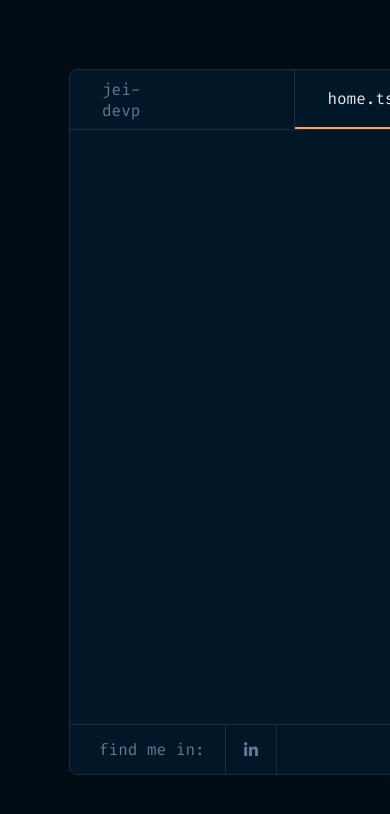
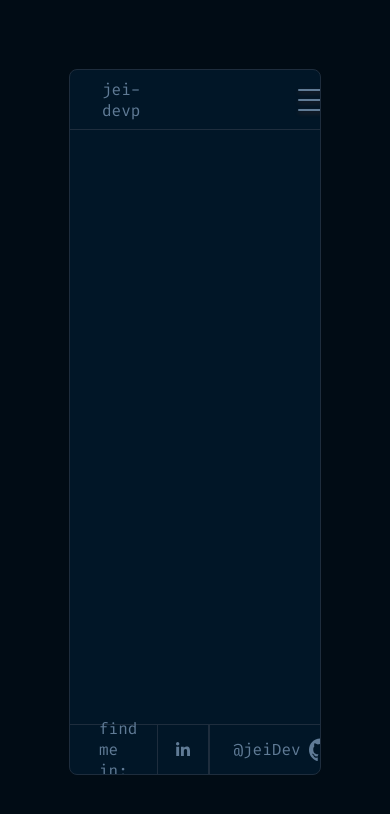
Before and after one commit to jeiDev/portfolio-v2, a Next.js app: page / in a window 390 px wide. Shown: the top 814 px of the page. Built offline with nearby package versions, Linux system fonts and the light colour scheme.

Commit message:
created menu mobile

```diff
--- a/src/components/layout/header.tsx
+++ b/src/components/layout/header.tsx
@@ -1,12 +1,29 @@
+import Head from "next/head"
+import React, { useCallback, useEffect, useState } from "react"
+
 import LinkText from "@components/link/Text"
-import Head from "next/head"
-import React from "react"
 import { settingNavs } from "@settings/nav.setting"
 import { HeaderPropsI } from "./layout.interface"
 
 import style from "./layout.module.css"
 
 const Header = ({ title }: HeaderPropsI) => {
+    const [showMenu, setShowMenu] = useState<boolean>(false)
+    const [width, setWidth] = useState(1025)
+
+    useEffect(() => {
+        updateDimensions()
+        window.addEventListener("resize", updateDimensions);
+        return () => window.removeEventListener("resize", updateDimensions);
+    }, []);
+
+    const changeStatusMenuBurger = useCallback(() => {
+        setShowMenu(!showMenu)
+    }, [showMenu])
+
+    const updateDimensions = useCallback(() => {
+        setWidth(window.innerWidth);
+    }, [])
 
     return (
         <React.Fragment>
@@ -28,11 +45,29 @@ const Header = ({ title }: HeaderPropsI) => {
                         ))}
                     </ul>
                 </div>
-                <div className={style.boxEnd}>
+                <div className={style.contactMeBox}>
                     <div className={style.contactMe}>
                         <span>contact-me</span>
                     </div>
                 </div>
+                {width <= 1024 && (
+                    <React.Fragment>
+                        <div className={style.containerMenuBurger}>
+                            <div className={style.menuBurger} onClick={changeStatusMenuBurger}>
+                                <div className={`${style.btnMenuBurger} ${showMenu ? style.btnMenuBurgerActive : ""}`}></div>
+                            </div>
+                        </div>
+                        <div className={`${style.mobileMenu} ${showMenu ? style.mobileMenuActive : ""}` }>
+                            <ul className={style.ulNavMobile}>
+                                {settingNavs.map((nav, i) => (
+                                    <LinkText href={nav.href} active={i == 0} key={i}>
+                                        {nav.title}
+                                    </LinkText>
+                                ))}
+                            </ul>
+                        </div>
+                    </React.Fragment>
+                )}
             </header>
         </React.Fragment>
     )
--- a/src/components/layout/layout.module.css
+++ b/src/components/layout/layout.module.css
@@ -16,6 +16,7 @@
     border: 1px solid var(--stroke);
     display: flex;
     flex-direction: column;
+    overflow: hidden;
 }
 
 /**********************************************************************
@@ -27,10 +28,11 @@
     border-bottom: 1px solid var(--stroke);
     max-height: 60px;
     min-height: 60px;
+    position: relative;
 }
 
 .boxNav{
-    flex: 1 1 auto ;
+    flex: 1 1 auto;
 }
 
 .title,
@@ -59,6 +61,100 @@
 .ulNav{
     display: flex;
     height: 100%;
+}
+
+.containerMenuBurger{
+    display: none;
+    justify-content: flex-end;
+    align-items: center;
+    padding-right: 32px;
+}
+
+.menuBurger{
+    display: flex;
+    justify-content: center;
+    align-items: center;
+    position: relative;
+    width: 35px;
+    height: 35px;
+    cursor: pointer;
+    transition: all .5s ease-in-out;
+}
+
+.btnMenuBurger::before,
+.btnMenuBurger::after{
+    content: '';
+    position: absolute;
+}
+
+.btnMenuBurger,
+.btnMenuBurger::before,
+.btnMenuBurger::after{
+    width: 27px;
+    height: 2px;
+    background-color: var(--color);
+    border-radius: 5px;
+    box-shadow: 0 2px 5px rgba(255,101,47,.2);
+    transition: all .5s ease-in-out;
+}
+
+.btnMenuBurger::before{
+    transform: translateY(-10px);
+}
+
+.btnMenuBurger::after{
+    transform: translateY(10px);
+}
+
+.btnMenuBurgerActive{
+    transform: translateX(-27px);
+    background-color: transparent;
+    box-shadow: none;
+}
+
+.btnMenuBurgerActive::before{
+    transform: rotate(45deg) translate(18px, -18px);
+}
+
+.btnMenuBurgerActive::after{
+    transform: rotate(-45deg) translate(18px, 18px);
+}
+
+.mobileMenu{
+    display: none;
+    position: absolute;
+    top: 60px;
+    right: 0;
+    width: 400px;
+    height: calc(350px);
+    border-left: 1px solid var(--stroke);
+    transition: all .5s ease-in-out;
+    transform: translateX(400px);
+}
+
+.mobileMenuActive{
+    transform: translateX(0);
+}
+
+@media only screen and (max-width: 1024px) {
+    .mobileMenu{
+        display: block;
+    }
+
+    .boxNav,
+    .contactMeBox{
+        display: none;
+    }
+
+    .title{
+        border: none;
+    }
+
+    .containerMenuBurger{
+        display: flex;
+        height: 100%;
+        flex: 1 1 auto;
+    }
 }
 
 
--- a/src/components/link/Text/link-text.module.css
+++ b/src/components/link/Text/link-text.module.css
@@ -21,3 +21,19 @@
 .buttonBoxActive>.button{
     color: var(--color-active);
 }
+
+@media only screen and (max-width: 1024px) {
+    .buttonBox{
+        border-right: none;
+        border-bottom: 1px solid var(--stroke);
+    }
+
+    .buttonBoxActive{
+        background-color: var(--color-active);
+    }
+
+    .buttonBoxActive>.button{
+        color: var(--bg-primary);
+        font-weight: bold;
+    }
+}
```
